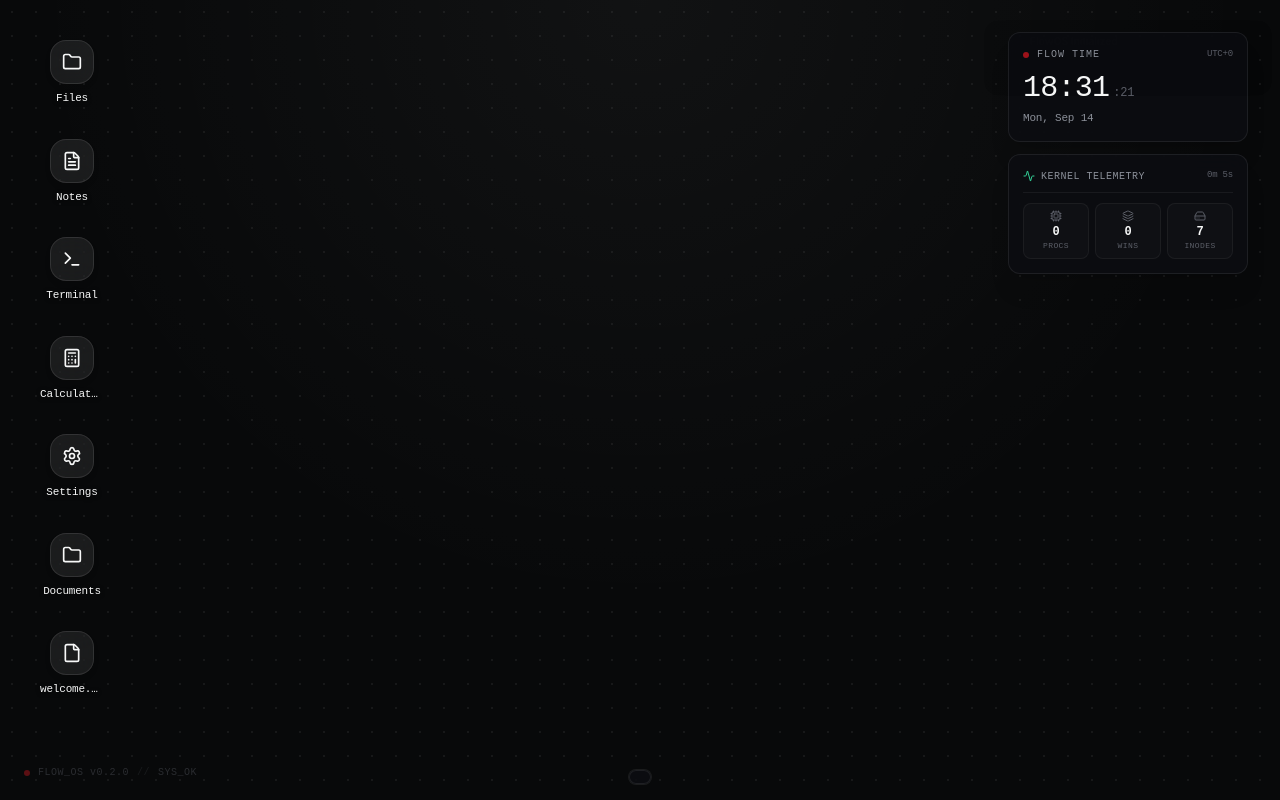
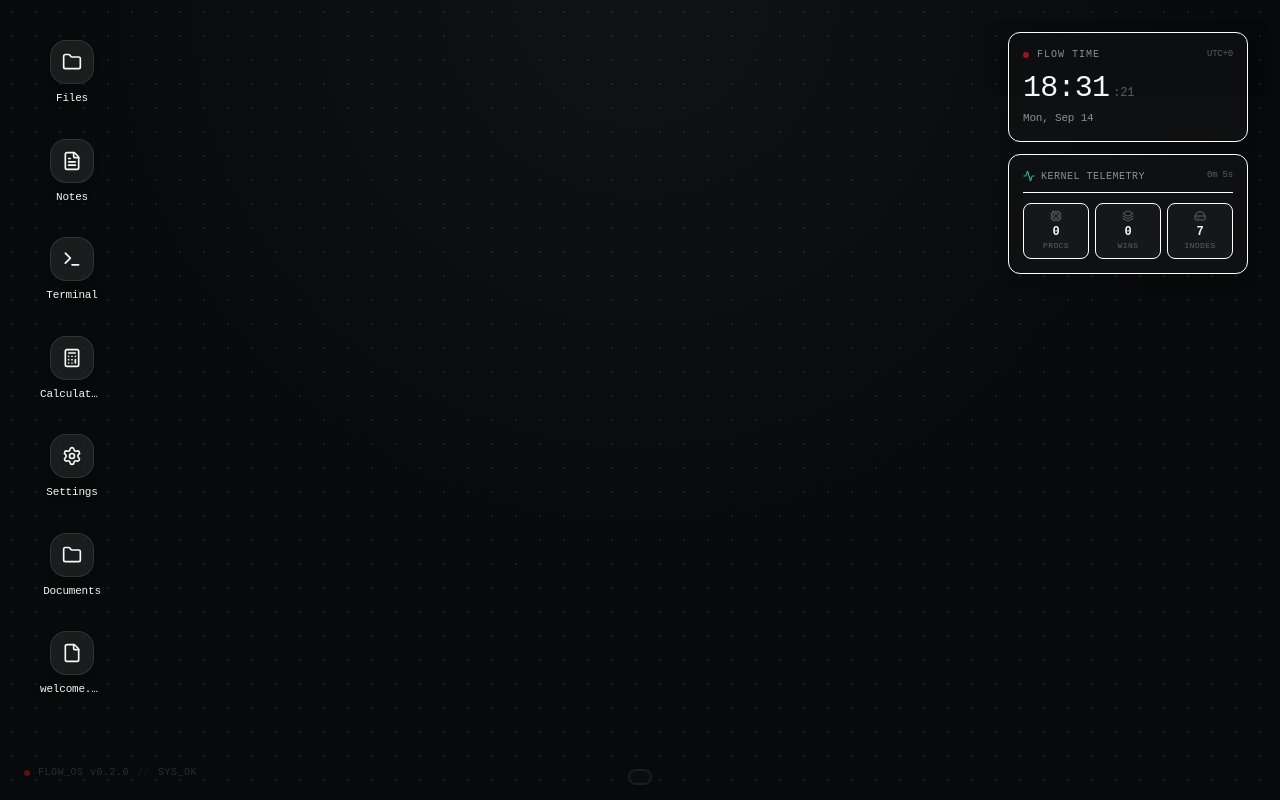
Before and after one commit to Dhyanesh2603/MyOs, a React (Vite) app: page / in a window 1280 px wide. Built offline with nearby package versions, Linux system fonts and the light colour scheme.

Commit message:
feat(shell): adapt Window Chrome, Desktop Surface and HUD Widgets for Light Daylight mode

```diff
--- a/src/shell/desktop/DesktopSurface.tsx
+++ b/src/shell/desktop/DesktopSurface.tsx
@@ -150,9 +150,9 @@ export const DesktopSurface: React.FC<DesktopSurfaceProps> = ({ children }) => {
     >
       {/* Architectural Sub-pixel Dot Matrix Grid (Linear / Dieter Rams) */}
       <div
-        className="pointer-events-none absolute inset-0 opacity-[0.07]"
+        className="pointer-events-none absolute inset-0 opacity-[0.08]"
         style={{
-          backgroundImage: `radial-gradient(circle, rgba(255, 255, 255, 0.85) 1px, transparent 1px)`,
+          backgroundImage: `radial-gradient(circle, rgb(var(--content-primary)) 1px, transparent 1px)`,
           backgroundSize: '24px 24px',
         }}
       />
--- a/src/shell/widgets/ClockWidget.tsx
+++ b/src/shell/widgets/ClockWidget.tsx
@@ -21,7 +21,7 @@ export const ClockWidget: React.FC = () => {
   });
 
   return (
-    <div className="flex w-60 flex-col rounded-xl border border-white/[0.08] bg-[#0c0e12]/85 p-3.5 shadow-xl backdrop-blur-md text-content-primary select-none transition-all hover:border-white/[0.14]">
+    <div className="flex w-60 flex-col rounded-xl border border-border-subtle bg-surface-panel/85 p-3.5 shadow-lg backdrop-blur-md text-content-primary select-none transition-all hover:border-border-strong">
       <div className="flex items-center justify-between">
         {/* Nothing OS Solitary Red Accent Dot */}
         <div className="flex items-center gap-2">
--- a/src/shell/widgets/SystemStatsWidget.tsx
+++ b/src/shell/widgets/SystemStatsWidget.tsx
@@ -22,8 +22,8 @@ export const SystemStatsWidget: React.FC = () => {
   const fileCount = Object.keys(fs.nodes).length;
 
   return (
-    <div className="flex w-60 flex-col rounded-xl border border-white/[0.08] bg-[#0c0e12]/85 p-3.5 shadow-xl backdrop-blur-md text-content-primary select-none transition-all hover:border-white/[0.14]">
-      <div className="flex items-center justify-between border-b border-white/[0.06] pb-2">
+    <div className="flex w-60 flex-col rounded-xl border border-border-subtle bg-surface-panel/85 p-3.5 shadow-lg backdrop-blur-md text-content-primary select-none transition-all hover:border-border-strong">
+      <div className="flex items-center justify-between border-b border-border-subtle pb-2">
         <div className="flex items-center gap-1.5 font-mono text-[10px] uppercase tracking-wider text-content-secondary">
           <Activity className="h-3 w-3 text-emerald-400" />
           <span>KERNEL TELEMETRY</span>
@@ -34,7 +34,7 @@ export const SystemStatsWidget: React.FC = () => {
       </div>
 
       <div className="mt-2.5 grid grid-cols-3 gap-1.5 text-center">
-        <div className="flex flex-col items-center rounded-lg border border-white/[0.05] bg-white/[0.02] p-1.5 font-mono">
+        <div className="flex flex-col items-center rounded-lg border border-border-subtle bg-surface-subtle/50 p-1.5 font-mono">
           <Cpu className="h-3 w-3 text-content-tertiary" />
           <span className="mt-0.5 text-xs font-semibold text-content-primary">
             {runningProcesses.length}
@@ -42,7 +42,7 @@ export const SystemStatsWidget: React.FC = () => {
           <span className="text-[8px] text-content-tertiary uppercase tracking-wider">Procs</span>
         </div>
 
-        <div className="flex flex-col items-center rounded-lg border border-white/[0.05] bg-white/[0.02] p-1.5 font-mono">
+        <div className="flex flex-col items-center rounded-lg border border-border-subtle bg-surface-subtle/50 p-1.5 font-mono">
           <Layers className="h-3 w-3 text-content-tertiary" />
           <span className="mt-0.5 text-xs font-semibold text-content-primary">
             {windows.length}
@@ -50,7 +50,7 @@ export const SystemStatsWidget: React.FC = () => {
           <span className="text-[8px] text-content-tertiary uppercase tracking-wider">Wins</span>
         </div>
 
-        <div className="flex flex-col items-center rounded-lg border border-white/[0.05] bg-white/[0.02] p-1.5 font-mono">
+        <div className="flex flex-col items-center rounded-lg border border-border-subtle bg-surface-subtle/50 p-1.5 font-mono">
           <HardDrive className="h-3 w-3 text-content-tertiary" />
           <span className="mt-0.5 text-xs font-semibold text-content-primary">
             {fileCount}
--- a/src/shell/window/WindowFrame.tsx
+++ b/src/shell/window/WindowFrame.tsx
@@ -57,8 +57,8 @@ export const WindowFrame: React.FC<WindowFrameProps> = React.memo(({ windowState
         }}
         className={`group flex flex-col overflow-hidden rounded-window border transition-colors duration-150 ${
           windowState.isFocused
-            ? 'border-white/[0.18] shadow-window'
-            : 'border-white/[0.07] shadow-lg opacity-[0.98]'
+            ? 'border-border-strong shadow-window'
+            : 'border-border-subtle shadow-lg opacity-[0.99]'
         } ${isInteracting ? 'select-none pointer-events-auto' : ''}`}
       >
         {/* 8-Axis Resize Frame */}
@@ -75,7 +75,7 @@ export const WindowFrame: React.FC<WindowFrameProps> = React.memo(({ windowState
 
         {/* Application Content Viewport (Disable pointer events during drag/resize for 120 FPS performance) */}
         <div
-          className={`relative flex-1 overflow-auto bg-surface-panel/95 backdrop-blur-window ${
+          className={`relative flex-1 overflow-auto bg-surface-panel/95 backdrop-blur-window text-content-primary ${
             isInteracting ? 'pointer-events-none select-none' : ''
           }`}
         >
--- a/src/shell/window/WindowHeader.tsx
+++ b/src/shell/window/WindowHeader.tsx
@@ -121,8 +121,8 @@ export const WindowHeader: React.FC<WindowHeaderProps> = ({ windowState }) => {
       onDoubleClick={handleDoubleClick}
       className={`no-select relative flex h-9 select-none items-center justify-between border-b px-3 transition-colors ${
         windowState.isFocused
-          ? 'border-white/[0.08] bg-surface-overlay/95'
-          : 'border-white/[0.04] bg-surface-panel/80'
+          ? 'border-border-subtle bg-surface-overlay/95'
+          : 'border-border-subtle bg-surface-panel/80'
       } ${windowState.isMaximized ? 'cursor-default' : 'cursor-grab active:cursor-grabbing'}`}
     >
       {/* Title & App Metadata (Apple Pro Apps Restraint) */}
@@ -145,7 +145,7 @@ export const WindowHeader: React.FC<WindowHeaderProps> = ({ windowState }) => {
         >
           {windowState.title}
         </span>
-        <span className="hidden font-mono text-[9px] text-content-tertiary bg-white/[0.04] px-1 py-0.2 rounded sm:inline-block">
+        <span className="hidden font-mono text-[9px] text-content-tertiary bg-surface-subtle/60 px-1 py-0.2 rounded sm:inline-block">
           {windowState.processId.slice(-4)}
         </span>
       </div>
@@ -159,7 +159,7 @@ export const WindowHeader: React.FC<WindowHeaderProps> = ({ windowState }) => {
             minimizeWindow(windowState.id);
           }}
           aria-label="Minimize Window"
-          className="flex h-5 w-5 items-center justify-center rounded text-content-tertiary transition-colors hover:bg-white/[0.08] hover:text-content-primary focus-visible:outline-none focus-visible:ring-1 focus-visible:ring-accent-primary"
+          className="flex h-5 w-5 items-center justify-center rounded text-content-tertiary transition-colors hover:bg-surface-subtle hover:text-content-primary focus-visible:outline-none focus-visible:ring-1 focus-visible:ring-accent-primary"
         >
           <Minus className="h-3 w-3" />
         </button>
@@ -174,7 +174,7 @@ export const WindowHeader: React.FC<WindowHeaderProps> = ({ windowState }) => {
             });
           }}
           aria-label={windowState.isMaximized ? 'Restore Window' : 'Maximize Window'}
-          className="flex h-5 w-5 items-center justify-center rounded text-content-tertiary transition-colors hover:bg-white/[0.08] hover:text-content-primary focus-visible:outline-none focus-visible:ring-1 focus-visible:ring-accent-primary"
+          className="flex h-5 w-5 items-center justify-center rounded text-content-tertiary transition-colors hover:bg-surface-subtle hover:text-content-primary focus-visible:outline-none focus-visible:ring-1 focus-visible:ring-accent-primary"
         >
           {windowState.isMaximized ? (
             <Copy className="h-2.5 w-2.5" />
@@ -190,7 +190,7 @@ export const WindowHeader: React.FC<WindowHeaderProps> = ({ windowState }) => {
             closeWindow(windowState.id);
           }}
           aria-label="Close Window"
-          className="flex h-5 w-5 items-center justify-center rounded text-content-tertiary transition-colors hover:bg-rose-500/15 hover:text-rose-400 focus-visible:outline-none focus-visible:ring-1 focus-visible:ring-rose-500"
+          className="flex h-5 w-5 items-center justify-center rounded text-content-tertiary transition-colors hover:bg-rose-500/15 hover:text-rose-500 focus-visible:outline-none focus-visible:ring-1 focus-visible:ring-rose-500"
         >
           <X className="h-3 w-3" />
         </button>
```
